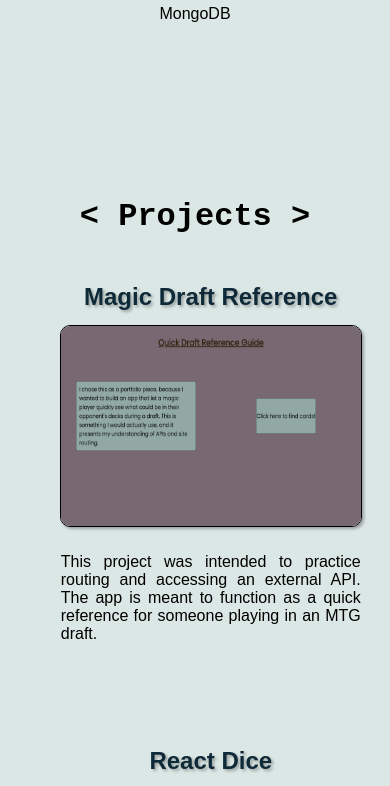
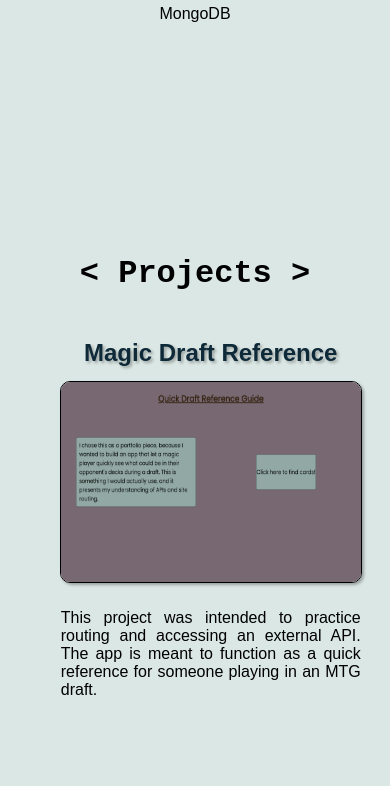
Before and after one commit to DavidSaperstein/FlatPortfolio, a React (Create React App) app: page / in a window 390 px wide. Shown: the part 1560-2346 px from the top of the page. Built offline with nearby package versions, Linux system fonts and the light colour scheme.

Commit message:
fixing deploy issues and padding

```diff
--- a/src/ProjectCard.js
+++ b/src/ProjectCard.js
@@ -4,10 +4,10 @@ import { Link } from 'react-router-dom'
 const ProjectCard = (props) => {
   return (
     <div className='projects'>
-      <a href={props.deployedLink} target="_blank">
+      <a href={props.deployedLink} target="_blank" rel='noreferrer'>
         <h2>{props.title}</h2>
       </a>
-      <a href={props.deployedLink} target="_blank">
+      <a href={props.deployedLink} target="_blank" rel='noreferrer'>
         <img className='screenshots' src={props.screenshots[0]} alt={props.title}/>
       </a>
       <p>{props.description}</p>
--- a/src/styles.css
+++ b/src/styles.css
@@ -167,7 +167,7 @@ body {
 }
 
 #projects {
-  padding-top: 40px;
+  padding-top: 7vh;
 }
 
 .projects-section {
@@ -286,7 +286,7 @@ body {
   }
 
   #projects {
-    padding-top: 70px;
+    padding-top: 15vh;
   }
 
   .projects-container {
```
